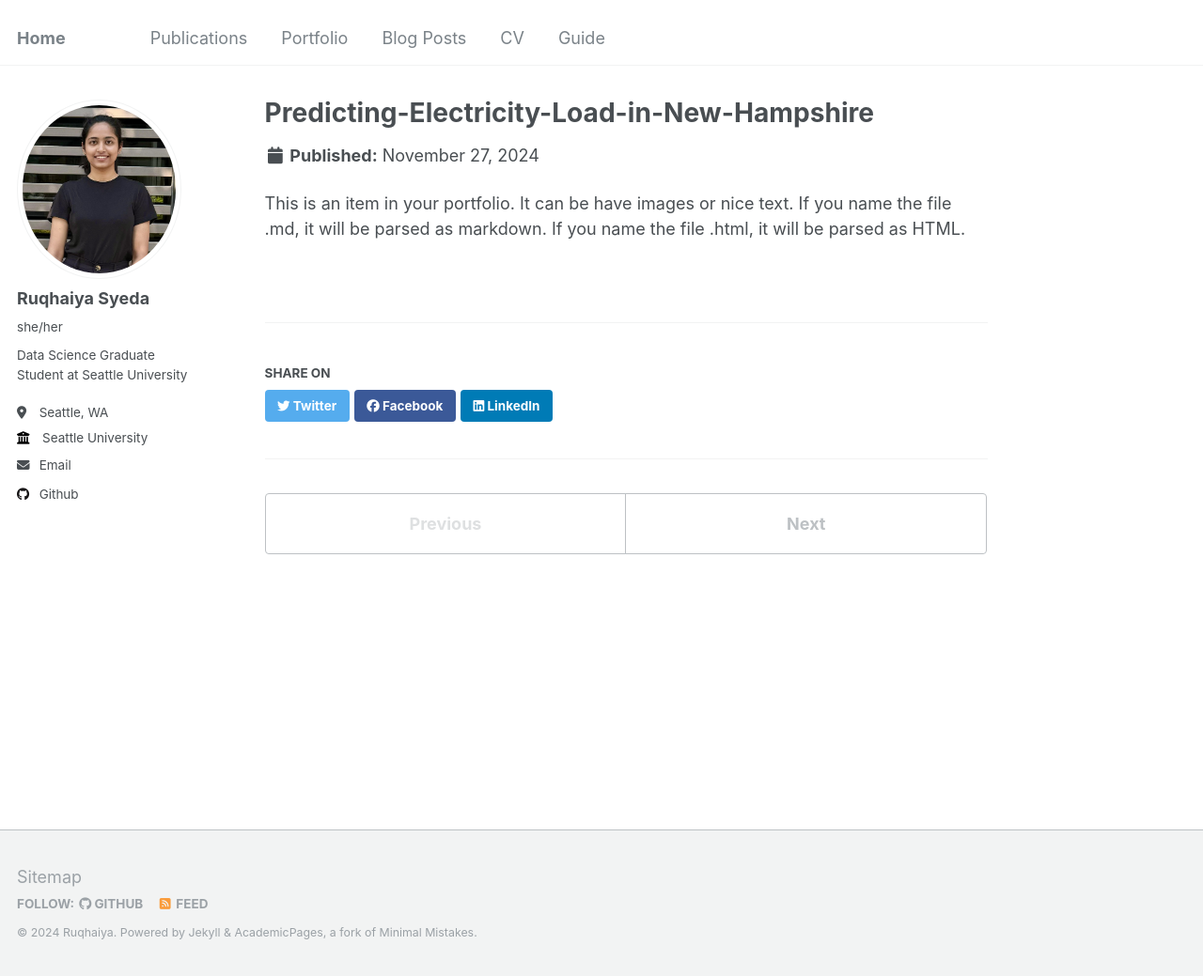
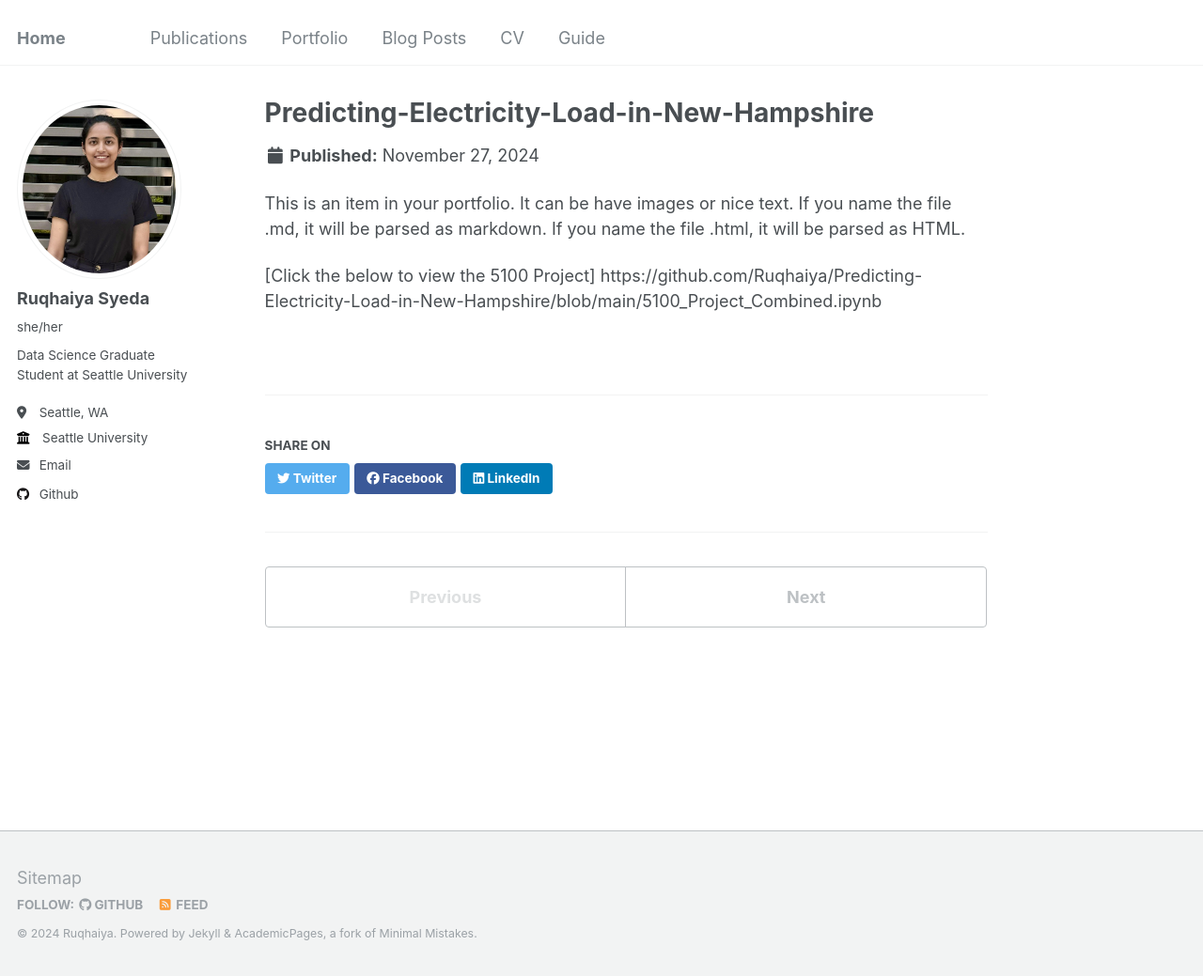
Before and after one commit to Ruqhaiya/ruqhaiya.github.io, a Jekyll site: the page built from _portfolio/portfolio-1.md, in a window 1280 px wide and 1039 px high. Shown: the whole window at 94% size. Built offline with Jekyll 4.4.1, drawn with Linux system fonts in a browser that asks for light colours.

Commit message:
Update portfolio-1.md

```diff
--- a/_portfolio/portfolio-1.md
+++ b/_portfolio/portfolio-1.md
@@ -5,3 +5,6 @@ collection: portfolio
 ---
 
 This is an item in your portfolio. It can be have images or nice text. If you name the file .md, it will be parsed as markdown. If you name the file .html, it will be parsed as HTML.
+
+[Click the below to view the 5100 Project]
+https://github.com/Ruqhaiya/Predicting-Electricity-Load-in-New-Hampshire/blob/main/5100_Project_Combined.ipynb
```
